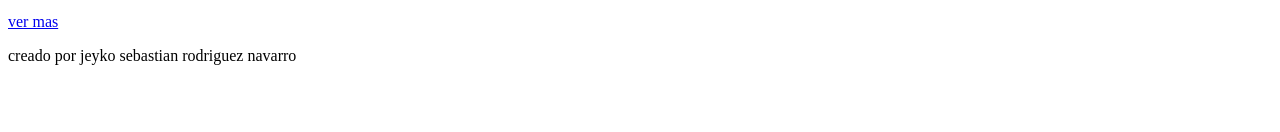
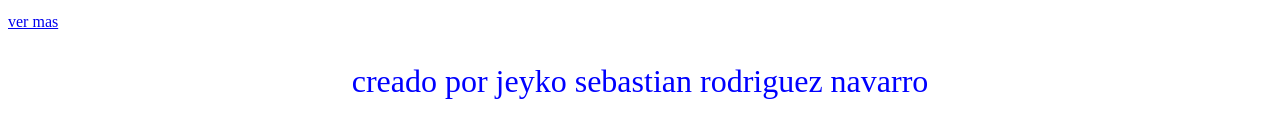
Before and after one commit to Jeykoelcrack/el-diario, a plain HTML site: page index.html in a window 1280 px wide. Shown: the part 2678-2810 px from the top of the page. Before the commit the page ends 2759 px from the top, so only its background shows below. Drawn offline with Linux system fonts and the light colour scheme.

Commit message:
Añadiendo color al footer

```diff
--- a/index.html
+++ b/index.html
@@ -57,7 +57,7 @@
         </article>
     </main>
     <footer>
-        <p>creado por jeyko sebastian rodriguez navarro</p>
+        <p style="font-size: 2rem; text-align: center; color: blue;">creado por jeyko sebastian rodriguez navarro</p>
     </footer>
 </body>
 </html>
```
